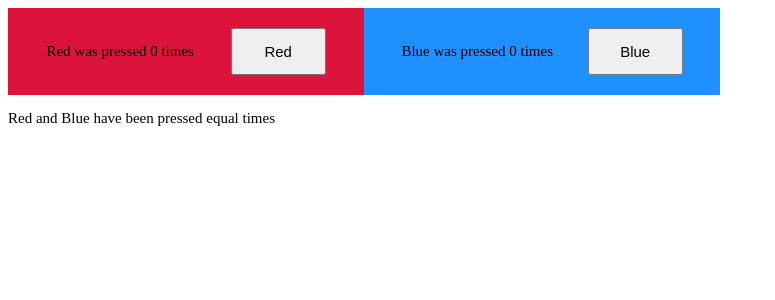
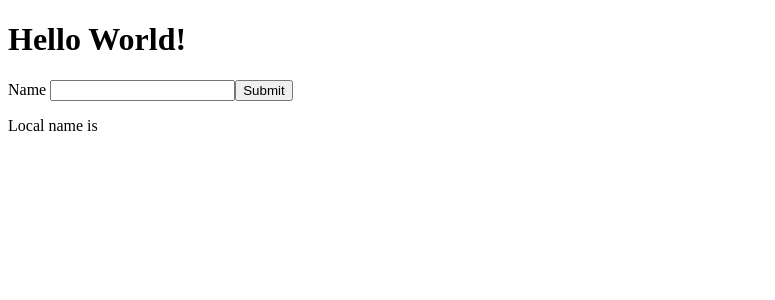
Before and after one commit to 1609Shaneeza/KA1_demo, a React (Vite) app: page / in a window 1280 px wide. Shown: the top 300 px of the page, without its empty margins (0-775 px from the left). Built offline with nearby package versions, Linux system fonts and the light colour scheme.

Commit message:
16/11/2023

```diff
--- a/src/App.tsx
+++ b/src/App.tsx
@@ -1,10 +1,16 @@
-import ColourCounter from "./components/ColourCounter";
+import NameForm from "./NameForm";
+import NameProvider from "./NameProvider";
+
 
 function App() {
 
   return (
     <>
-    <ColourCounter />
+    <NameProvider>
+      <h1>Hello World!</h1>
+      <NameForm />
+    </NameProvider>
+
     </>
   )
 }
--- /dev/null
+++ b/src/NameForm.tsx
@@ -0,0 +1,34 @@
+import { FormEvent, useState, useContext } from "react";
+import { NameContext } from "./NameProvider";
+
+function NameForm() {
+    const [localName, setLocalName] = useState("");
+    const nameContext = useContext(NameContext);
+
+    const handleSubmit = (e: FormEvent) => {
+        e.preventDefault();
+        nameContext?.setName(localName);
+        setLocalName("");
+    }
+
+
+    return(
+        <>
+        <form onSubmit = {handleSubmit}>
+            <label htmlFor="nameInput">Name </label>
+            <input type="text"
+            id="nameInput"
+             autoComplete="off"
+             onChange={(e) => setLocalName(e.target.value)}
+             value={localName}
+             required
+             />
+             <button type="submit">Submit</button>
+        </form>
+        <p>Local name is {localName}</p>
+
+        </>
+    )
+}
+
+export default NameForm;
--- a/src/NameProvider.tsx
+++ b/src/NameProvider.tsx
@@ -4,7 +4,7 @@ interface NameContextType {
     name: string,
     setName: (name:string) => void;
 }
-const NameContext = createContext<NameContextType | null>(null);
+export const NameContext = createContext<NameContextType | null>(null);
 
 function NameProvider({ children }: {children: ReactNode}){
     const [name, setName] = useState("");
@@ -16,3 +16,5 @@ function NameProvider({ children }: {children: ReactNode}){
     )
 
 }
+
+export default NameProvider;
```
